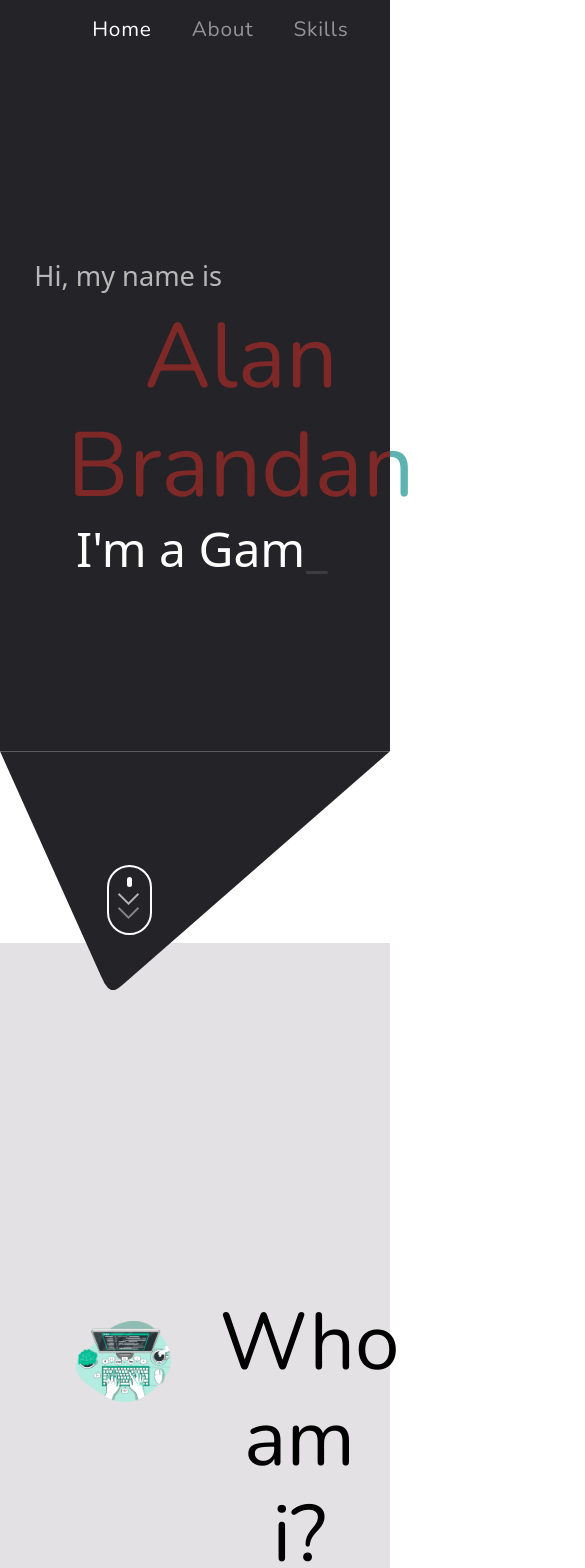
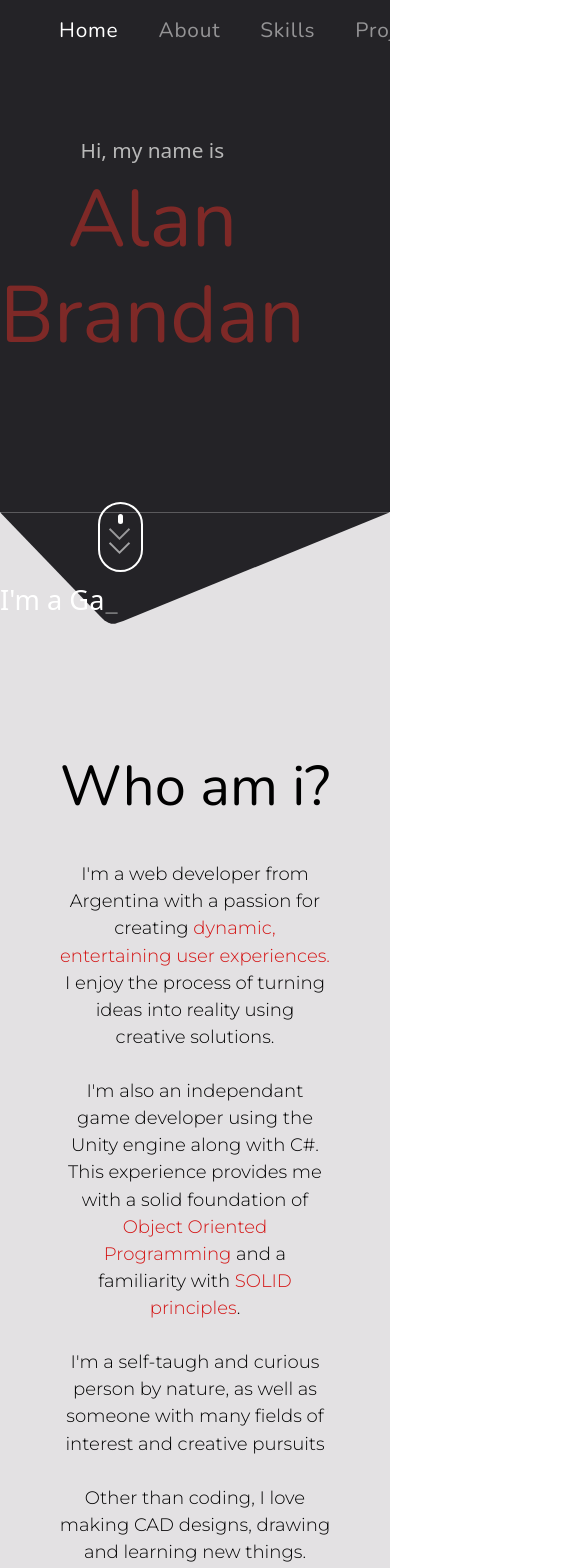
Before and after one commit to Alan-brandan/personal-portfolio, a React (Create React App) app: page / in a window 390 px wide. Shown: the top 1568 px of the page, 585 px wide, since content can reach past the window. Built offline with nearby package versions, Linux system fonts and the light colour scheme.

Commit message:
responsive design for footer and contact sections

```diff
--- a/src/App.css
+++ b/src/App.css
@@ -3,13 +3,13 @@
   margin:0;
   padding:0;
   box-sizing: border-box;
-  /*cursor: none*/
 }
 html{
   scroll-behavior: smooth;
   scroll-padding-top: 75px;
 }
 body{
+  overflow-x: hidden;
   font-weight: 400;
   overflow-x: hidden;
   position: relative;
@@ -54,12 +54,3 @@ h1,h2,h3,h4,h5,h6{
 .App-link {
   color: #61dafb;
 }
-
-@keyframes App-logo-spin {
-  from {
-    transform: rotate(0deg);
-  }
-  to {
-    transform: rotate(360deg);
-  }
-}
--- a/src/Components/About/AboutBanner.css
+++ b/src/Components/About/AboutBanner.css
@@ -38,7 +38,7 @@
 
 .about-pic {
   margin-top: 11%;
-  width: 40%;
+  width: clamp(250px,120%,900px);
   height: 100%;
 }
 
@@ -76,3 +76,74 @@
   box-shadow: #fff 2px 2px 0 0, #000 2px 2px 0 1px;
   transform: translate(2px, 2px);
 }
+
+@media (max-width: 600px) {
+  .about-section {
+    padding: 8rem 0 5rem 0;
+  }
+  .About-content {
+    width: 80%;
+    flex-direction: column-reverse;
+    background-color: #e3e1e3;
+  }
+  .about-text {
+    margin-left: 0;
+  }
+  .About-content h2 {
+    font-size: 3.2rem;
+    padding-left: 0;
+    padding-bottom: 2rem;
+  }
+  .About-content p {
+    font-size: 1rem;
+    margin-bottom: 2rem;
+  }
+  .about-pic {
+    margin-top: 4rem;
+    width: clamp(300px,40%,600px);
+    height: 100%;
+    display: flex;
+    justify-content: center;
+  }
+  .resume_btn {
+    font-size: 1.2rem;
+    margin: 0 auto;
+    width: 30%;
+    padding: 5%;
+  }
+}
+@media (min-device-width: 601px) and (max-width: 1200px) {
+  .about-section {
+    padding: 8rem 0 5rem 0;
+  }
+  .About-content {
+    width: 70%;
+    flex-direction: column-reverse;
+    background-color: #e3e1e3;
+  }
+  .about-text {
+    margin-left: 0;
+  }
+  .About-content h2 {
+    font-size: 3.5rem;
+    padding-left: 0;
+    padding-bottom: 2rem;
+  }
+  .About-content p {
+    font-size: 1.13rem;
+    margin-bottom: 2rem;
+  }
+  .about-pic {
+    margin-top: 4rem;
+    width: clamp(300px,40%,600px);
+    height: 100%;
+    display: flex;
+    justify-content: center;
+  }
+  .resume_btn {
+    font-size: 1.2rem;
+    margin: 0 auto;
+    width: 5%;
+    padding: 5%;
+  }
+}
--- a/src/Components/About/Skills.css
+++ b/src/Components/About/Skills.css
@@ -69,11 +69,6 @@
     grid-row-gap: 80px;
 }
 
-
-.skills-container div div{
-    width: 70px;
-}
-
 .skills-container h3{
     margin-top: 5px;
     font-size: 1.1rem;
@@ -93,8 +88,7 @@
     cursor: pointer;
     margin-left: auto;
     margin-right: auto;
-    width: 70px;
-    height: auto;
+    width: clamp(40px,115%,70px);
     -webkit-filter: drop-shadow(0px 0px 20px #3D3D3D);
     filter: drop-shadow(-2px 5px 5px #7a7a7a);
 }
@@ -245,3 +239,14 @@ h2.skills-spacer span:after{
     --scale:1;
 
 }
+
+@media (max-width: 600px) {
+    .skills-container {
+        width: 80%;
+        padding-bottom: 0;
+        display: grid;
+        grid-template-columns: 1fr;
+        grid-template-rows: repeat(3, 1fr);
+        grid-row-gap: 5%;
+    }
+  }
--- a/src/Components/Contact/contact.css
+++ b/src/Components/Contact/contact.css
@@ -49,15 +49,19 @@
     padding-top: 5px;
 }
 
-.contact-side .contact-links {
+.contact-links {
     margin-top: 2rem;
-    margin-left: 5%;
+    display: flex;
+    padding: 0 8%;
+    justify-content: center;
 }
 
 
 .contact-links p {
+    position:relative;
     cursor: pointer;
     display: inline;
+    min-width: 300px;
     background-color: #ffffff;
     border-radius: 1rem;
     padding: 5px 15px;
@@ -69,14 +73,17 @@
     opacity: 0.8;
 }
 
+.contact-links .contact-icons{
+    display: flex;
+    justify-content: center;
+}
+
 .contact-side .contact-links img {
+    min-width: 0;
     width: 45px;
     margin-left: 20px;
-    margin-top: -0.5rem;
+    margin-top: -0.2rem;
     opacity: 0.6;
-
-    height: auto;
-    display: inline;
 }
 
 .contact-side .contact-links img:hover {
@@ -84,3 +91,90 @@
     transition: 0.2s ease-in-out;
     opacity: 0.8;
 }
+
+/*tooltip*/
+
+.contact-links p::before,.contact-links p::after{
+    --scale:0;
+    --tooltip-bg-color: #333333;
+    position:absolute;
+    top: 5.5rem;
+    left: 50%;
+    transform: translateX(-50%) translateY(-100%) scale(var(--scale));
+    transition: 50ms transform;
+    transform-origin: bottom center;
+    box-shadow: 0px -1px 20px 0px rgba(0,0,0,0.66);
+    -webkit-box-shadow: 0px -1px 20px 0px rgba(0,0,0,0.66);
+    -moz-box-shadow: 0px -1px 20px 0px rgba(0,0,0,0.66);
+}
+.contact-links p::before{
+    content: attr(data-tooltip);
+    width: max-content;
+    color: #93b1cc;
+    border-radius: .3rem;
+    text-align: center;
+    padding: .5rem;
+    background: var(--tooltip-bg-color);
+
+}
+.contact-links p:hover::before,.contact-links p:hover::after{
+    --scale:1;
+
+}
+
+
+@media (max-width: 600px) {
+    .contact-container {
+        width: 100%;
+    }
+    .contact-section {
+      flex-direction: column;
+      width: 80%;
+    }
+    .contact-side {
+        width: 100%;
+        margin: 1rem 3% 0 0;
+    }
+    .contact-side h2 {
+        font-size: 3.5rem;
+        padding-top: 2.5rem;
+    }
+    .contact-side p {
+        font-size: 1.1rem;
+        padding-top: 5px;
+    }
+    .contact-side .contact-links {
+        flex-direction: column;
+        padding: 0;
+    }
+    .contact-links p {
+        font-size: 100%;
+        opacity: 0.7;
+    }
+  }
+  @media (min-device-width: 601px) and (max-width: 1200px) {
+    .contact-section {
+      flex-direction: column;
+      width: 70%;
+    }
+    .contact-side {
+        width: 100%;
+        margin-top: 1rem;
+    }
+    .contact-side h2 {
+        font-size: 3.7rem;
+        padding-top: 2.5rem;
+    }
+    .contact-side p {
+        font-size: 1.2rem;
+        padding-top: 5px;
+    }
+    .contact-side .contact-links {
+        justify-content: center;
+        padding: 0;
+    }
+    .contact-links p {
+        font-size: 100%;
+        opacity: 0.7;
+    }
+  }
--- a/src/Components/Contact/contact.jsx
+++ b/src/Components/Contact/contact.jsx
@@ -19,12 +19,14 @@ const Contact = () => {
             <p>If you have any questions about me or my projects, fill out the form and i’ll be in touch as soon as possible.</p>
             <div className='contact-links'>
 
-              <CopyToClipboard text="alanbrandan17@hotmail.com">
+              <CopyToClipboard text="alanbrandan17@hotmail.com" data-tooltip="Copy to clipboard">
                 <p>alanbrandan17@hotmail.com</p>
               </CopyToClipboard>
 
-              <a href="https://www.linkedin.com/in/alan-brandan/" target='_blank' ><img src={linkedinimg} alt="linkedin_icon" /></a>
-              <a href="https://github.com/Alan-brandan" target='_blank' ><img src={githubimg} alt="github_icon" /></a>
+              <div className='contact-icons'>
+                <a href="https://www.linkedin.com/in/alan-brandan/" target='_blank' ><img src={linkedinimg} alt="linkedin_icon" /></a>
+                <a href="https://github.com/Alan-brandan" target='_blank' ><img src={githubimg} alt="github_icon" /></a>
+              </div>
             </div>
           </div>
           <ContactForm />
--- a/src/Components/Contact/contactform.css
+++ b/src/Components/Contact/contactform.css
@@ -16,9 +16,10 @@
 }
 
 .contact-form label{
-    display: inline;
+    display: flex;
     color: #e3e1e3;
     font-size: 1.1rem;
+    padding-left: 5px;
 
 }
 
@@ -41,6 +42,11 @@
     outline: none;
 }
 
+input:-webkit-autofill {
+    -webkit-text-fill-color: rgb(23, 143, 143);
+    background-color: transparent !important;
+    -webkit-box-shadow: 0 0 0 50px #242327 inset;
+}
 
 .contact-form .form-name .icon{
     position: relative;
@@ -58,6 +64,8 @@
     padding: 5px 15px 5px 30px;
     width: 100%;
     height: 9rem;
+    min-height: 9rem;
+    max-height: 12rem;
     border-radius: 18px;
     margin-bottom: 10px;
     border: none;
@@ -227,3 +235,34 @@
     position: absolute;
     z-index: -1;
 }
+
+@media (max-width: 600px) {
+    .form_container{
+        margin-top: 2rem;
+        margin-left: 0;
+        width:100%;
+    }
+    .contact-form{
+        padding: 1.6rem 8% 1.2rem 8%;
+    }
+    .contact-form .form-name input,.contact-form .form-email input, .contact-form textarea{
+        margin-top: 5px;
+        margin-bottom: 5%;
+        font-size: 1rem;
+    }
+  }
+  @media (min-device-width: 601px) and (max-width: 1200px) {
+    .form_container{
+        margin-top: 2rem;
+        margin-left: 0;
+        width:100%;
+    }
+    .contact-form{
+        padding: 1.6rem 8% 1.2rem 8%;
+    }
+    .contact-form .form-name input,.contact-form .form-email input, .contact-form textarea{
+        margin-top: 5px;
+        margin-bottom: 5%;
+        font-size: 1.1rem;
+    }
+  }
--- a/src/Components/Contact/contactform.jsx
+++ b/src/Components/Contact/contactform.jsx
@@ -51,7 +51,7 @@ export const ContactForm = () => {
         </div>
         <div className='form-email'>
           <label >Email </label>
-          <input type="email" name="user_email" required placeholder='And your email adress?' />
+          <input type="email" name="user_email"  required placeholder='And your email adress?' />
         </div>
         <div className='form-message'>
           <label >Message </label>
--- a/src/Components/Footer/footer.css
+++ b/src/Components/Footer/footer.css
@@ -1,16 +1,26 @@
 
 
 .footer-container{
-    padding: 1rem 0 1rem 0;
+    display: flex;
+    justify-content: center;
+    padding: 1rem 0;
     background-color: #1c1c20;
 }
 .footer-container h2{
     color: rgb(141, 141, 141);
     font-size: 1rem;
-    display: inline;
 }
-.footer-container h2 span{
+.footer-container span{
     color: #A24C4E;
     font-size: 1.2rem;
-    display: inline;
+    margin: -0.3rem 0 0 0.5rem;
 }
+
+@media (max-width: 600px) {
+    .footer-container{
+        flex-direction: column;
+    }
+    .footer-container span{
+        margin-left: -0.2rem;
+    }
+  }
--- a/src/Components/Footer/footer.jsx
+++ b/src/Components/Footer/footer.jsx
@@ -4,7 +4,8 @@ import './footer.css'
 const Footer = (props,ref) => {
   return (
     <div className='footer-container' ref={ref}>
-        <h2>Developed and designed by <span>© Alan Brandan 2023</span></h2>
+        <h2>Developed and designed by </h2>
+        <span> © Alan Brandan 2023</span>
     </div>
   )
 }
--- a/src/Components/Home/MainBanner.css
+++ b/src/Components/Home/MainBanner.css
@@ -17,7 +17,7 @@
 
 .home_content {
     background-color: #242327;
-    padding: 16rem 0 6rem 0;
+    padding: 16rem 0 11rem 0;
 }
 
 .home_data {
@@ -48,6 +48,8 @@
     font-size: 3rem;
     z-index: 2;
     display: flex;
+    position: absolute;
+    top: 10%;
 }
 
 
@@ -63,7 +65,7 @@
     justify-content: center;
     position: relative;
     z-index: 5;
-    top: 280px;
+    top: 350px;
     left: 27.5%;
 }
 
@@ -125,3 +127,38 @@
         opacity: 0;
     }
 }
+
+@media (max-width: 600px) {
+    .home_data p {
+        font-size: 1.3rem;
+        margin-left: 0;
+    }
+
+    .home_data h1 {
+        font-size: 5rem;
+        margin-left: 0;
+    }
+
+    .home_data h2 {
+        font-size: 1.7rem;
+        margin-left: 0;
+    }
+    .home_divider {
+        padding-bottom: 5%;
+        margin-bottom: -28.5%;
+        height: 7rem;
+    }
+    .scroll_icon {
+        top: 140px;
+        left: 25%;
+    }
+    .home_content {
+        background-color: #242327;
+        padding: 6rem 0 5rem 0;
+    }
+
+    .home_data {
+        width: 80%;
+        margin-left: 0;
+    }
+  }
--- a/src/Components/NavBar/Navbar.css
+++ b/src/Components/NavBar/Navbar.css
@@ -99,3 +99,20 @@
 .navbar_sections_container a h2 {
   font-size: 1.3rem;
 }
+
+@media (max-width: 600px) {
+  .navbar_container {
+    position: sticky;
+    top: 0;
+    height: 40px;
+    width: 100%;
+  }
+
+  .navbar {
+    display: flex;
+    justify-content: space-between;
+    align-items: center;
+
+    width: 80%;
+  }
+}
```
Also changed, not shown: src/Components/Projects/Gallery.css (+26 -4 lines).
